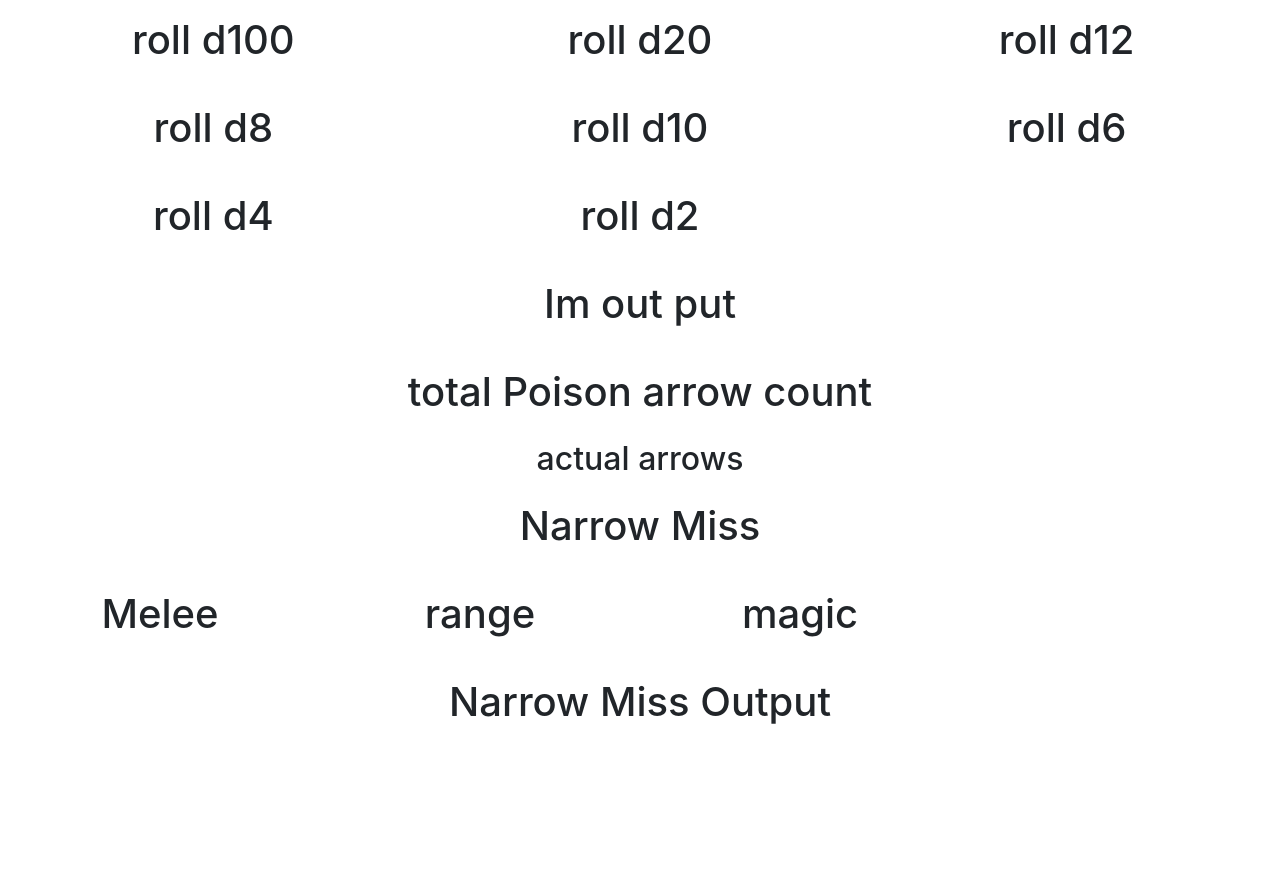
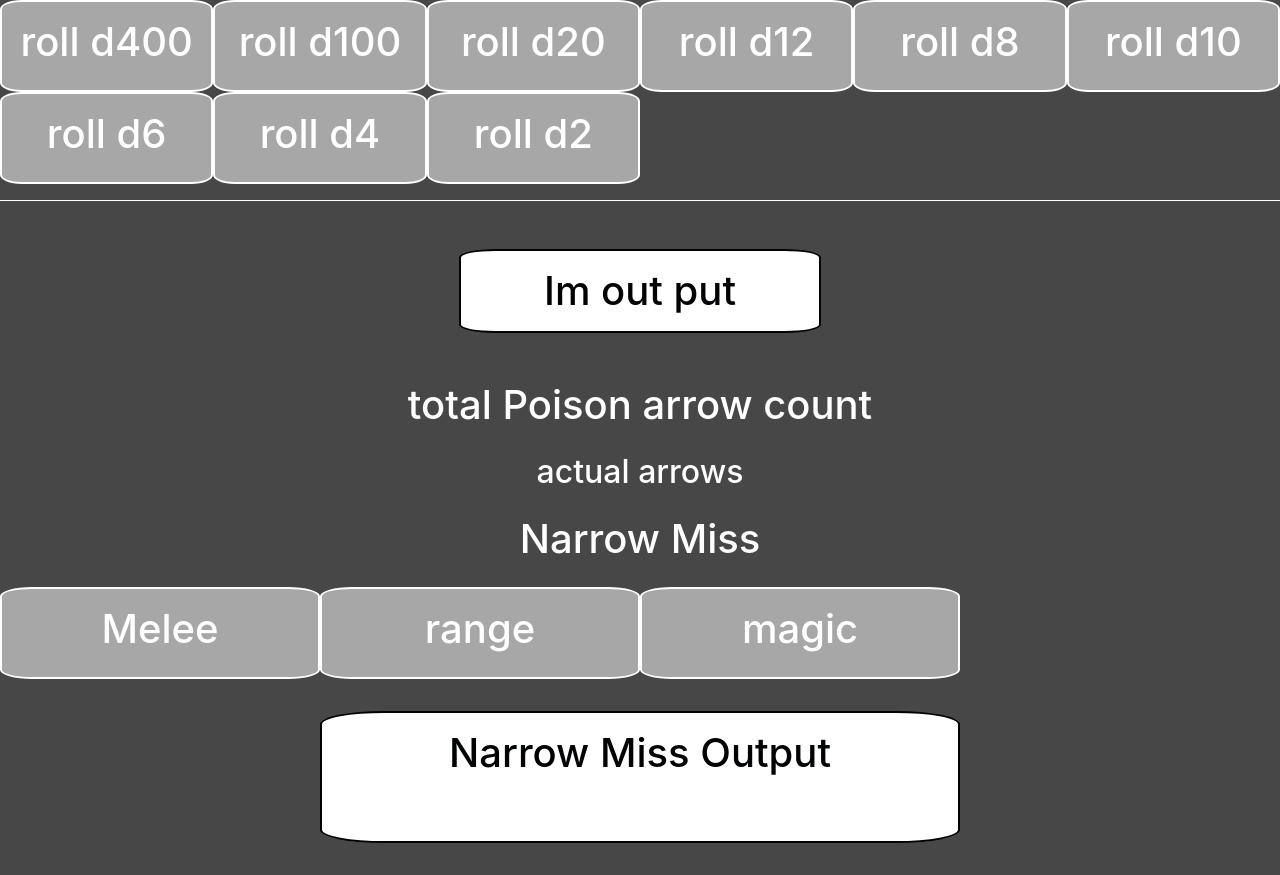
Before and after one commit to Richardaeld/DND_Into_The_Abyss, a Flask app: page / in a window 1280 px wide. Before the commit the page ends 724 px from the top, so only its background shows below. Run offline with Flask 2, Linux system fonts and the light colour scheme; some libraries are stand-ins or nearby versions.

Commit message:
minor UX improvement to differentiate between buttons and output

```diff
--- a/static/css/style.css
+++ b/static/css/style.css
@@ -1,7 +1,30 @@
 body {
+    background-color: #474747;
     text-align: center;
+    color: #fff;
 }
 
 h1 {
     padding:1rem;
 }
+
+hr {
+    border-top: 1px solid #fff;
+    width: 100%
+}
+
+.dice,
+.narrow-Miss {
+    background-color: #a7a7a7;
+    border-radius: 10%;
+    border: 2px solid #fff;
+}
+
+.outPut,
+.narrow-Miss-Output {
+    margin: 2rem;;
+    background-color: #fff;
+    border-radius: 10%;
+    border: 2px solid #010203;
+    color: #010203;
+}
--- a/static/js/index.js
+++ b/static/js/index.js
@@ -1,5 +1,5 @@
 
-var findDice = document.querySelectorAll(".col-4");
+var findDice = document.querySelectorAll(".dice");
 findDice.forEach(rollDice);
 function rollDice(item, index){
     item.addEventListener("click", function() {
--- a/templates/index.html
+++ b/templates/index.html
@@ -9,33 +9,41 @@
 </head>
 <body>
     <section class="row no-gutters">
-        <div class="col-4 dice" id="d100">
+        <div class="col-12">
+            <div class="row no-gutters">
+                <div class="col-2 dice" id="d400">
+                    <h1>roll d400</h1>
+                </div>
+                <div class="col-2 dice" id="d100">
                     <h1>roll d100</h1>
                 </div>
-        <div class="col-4 dice" id="d20">
+                <div class="col-2 dice" id="d20">
                     <h1>roll d20</h1>
                 </div>
-        <div class="col-4 dice" id="d12">
+                <div class="col-2 dice" id="d12">
                     <h1>roll d12</h1>
                 </div>
-        <div class="col-4 dice" id="d8">
+                <div class="col-2 dice" id="d8">
                     <h1>roll d8</h1>
                 </div>
-        <div class="col-4 dice" id="d10">
+                <div class="col-2 dice" id="d10">
                     <h1>roll d10</h1>
                 </div>
-        <div class="col-4 dice" id="d6">
+                <div class="col-2 dice" id="d6">
                     <h1>roll d6</h1>
                 </div>
-        <div class="col-4 dice" id="d4">
+                <div class="col-2 dice" id="d4">
                     <h1>roll d4</h1>
                 </div>
-        <div class="col-4 dice" id="d2">
+                <div class="col-2 dice" id="d2">
                     <h1>roll d2</h1>
                 </div>
+            </div>
+        </div>
+        <hr>
         <div class="col-12">
             <div class="row no-gutters justify-content-center">
-                <div class="col-12">
+                <div class="col-4">
                     <h1 class="outPut">Im out put</h1>
 
                 </div>
@@ -50,21 +58,25 @@
         <div class="col-12">
             <h1>Narrow Miss</h1>
             <div class="row no-gutters">
-                <div class="col-3 narrowMissSelect" id="melee">
+                <div class="col-3 narrowMissSelect narrow-Miss" id="melee">
                     <h1>Melee</h1>
                 </div>
-                <div class="col-3 narrowMissSelect" id="range">
+                <div class="col-3 narrowMissSelect narrow-Miss" id="range">
                     <h1>range</h1>
                 </div>
-                <div class="col-3 narrowMissSelect" id="spell">
+                <div class="col-3 narrowMissSelect narrow-Miss" id="spell">
                     <h1>magic</h1>
                 </div>
             </div>
         </div>
 
         <div class="col-12">
+            <div class="row no-gutters justify-content-center">
+                <div class="col-6 narrow-Miss-Output">
                     <h1>Narrow Miss Output</h1>
                     <h1 id="NarrowMiss"></h1>
+                </div>
+            </div>
         </div>
 
     </section>
```
Lines whose indentation alone changed are shown as unchanged.
